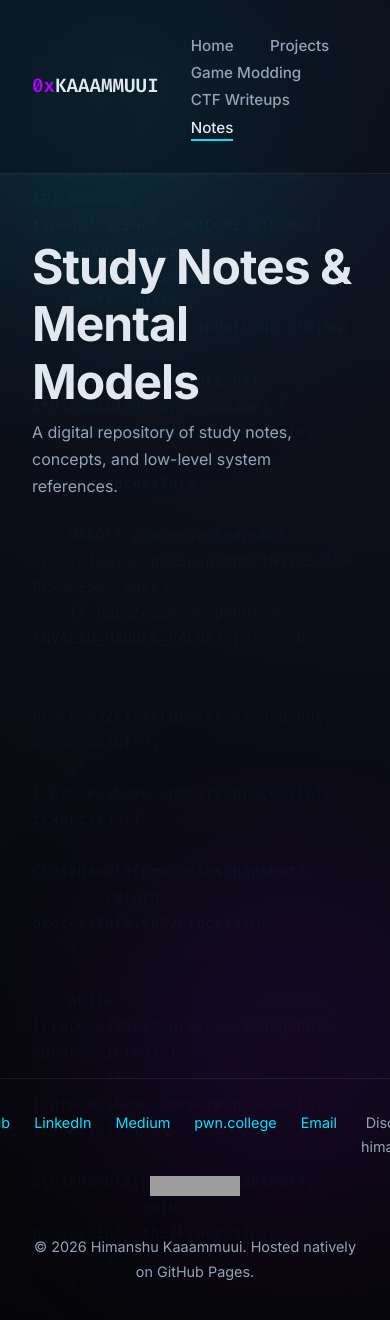
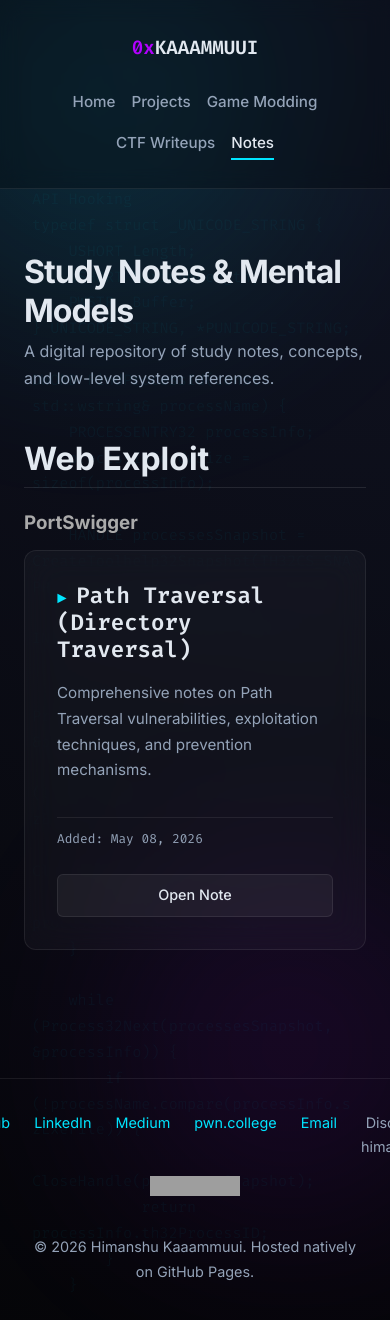
Before and after one commit to HimanshuP601/HimanshuP601.github.io, a Jekyll site: the page built from notes.html, in a window 390 px wide and 1332 px high. Shown: the top 1320 px of the window. Built offline with Jekyll 4.4.1, drawn with Linux system fonts in a browser that asks for light colours; grey boxes are pictures that could not be loaded.

Commit message:
Uploaded one note.

````diff
--- /dev/null
+++ b/_notes/web-exploit/portswigger/path-traversal.md
@@ -0,0 +1,101 @@
+---
+layout: page
+title: "Path Traversal (Directory Traversal)"
+summary: "Comprehensive notes on Path Traversal vulnerabilities, exploitation techniques, and prevention mechanisms."
+date: 2026-05-08
+category: Web Exploit
+subcategory: PortSwigger
+tags: [web-security, portswigger, path-traversal, file-inclusion]
+---
+
+> **Path traversal** (also known as directory traversal) is a vulnerability that enables an attacker to read arbitrary files on the server that is running an application.
+
+This might include:
+*   **Application code and data:** Source code, configuration files, SQLite databases.
+*   **Credentials for back-end systems:** Passwords, API keys, database connection strings.
+*   **Sensitive operating system files:** `/etc/passwd`, `C:\Windows\win.ini`.
+
+In some critical cases, an attacker might be able to *write* to arbitrary files on the server, modifying application data or behavior, which can ultimately lead to full server compromise.
+
+---
+
+## The Core Vulnerability
+
+Imagine an application that loads an image using a URL parameter:
+```html
+<img src="/loadImage?filename=218.png">
+```
+
+Under the hood, the application might append this parameter to a base directory:
+`/var/www/images/` + `218.png` = `/var/www/images/218.png`
+
+If the application implements **no defenses**, an attacker can manipulate the `filename` parameter using `../` (dot-dot-slash) sequences to escape the base directory:
+
+```text
+https://insecure-website.com/loadImage?filename=../../../etc/passwd
+```
+
+The sequence `../` steps up one level in the directory structure. Three consecutive `../` sequences step up from `/var/www/images/` to the filesystem root (`/`), effectively reading `/etc/passwd`.
+
+> **Note on Windows Environments:**
+> Both `../` and `..\` are valid directory traversal sequences on Windows.
+> Example: `https://insecure-website.com/loadImage?filename=..\..\..\windows\win.ini`
+
+---
+
+## Bypassing Common Defenses
+
+Many applications attempt to sanitize user input to prevent path traversal, but these defenses can often be bypassed. Here are common obstacles and how to circumvent them:
+
+### 1. Absolute Paths
+If an application simply strips or blocks directory traversal sequences (`../`), you might be able to bypass it by using an absolute path directly from the filesystem root.
+
+*   **Payload:** `filename=/etc/passwd`
+
+### 2. Nested Traversal Sequences
+If the application strips `../` non-recursively, you can nest the sequences. When the inner sequence is stripped, the outer characters form a new traversal sequence.
+
+*   **Payload:** `....//` or `....\/`
+*   **Example:** `....//....//....//etc/passwd` becomes `../../../etc/passwd` after stripping.
+
+### 3. URL Encoding
+Web application firewalls (WAFs) or the web server itself may block explicit `../` strings. You can sometimes bypass this sanitization by URL encoding, or double URL encoding, the characters.
+
+*   **Standard URL encoding:** `%2e%2e%2f`
+*   **Double URL encoding:** `%252e%252e%252f`
+*   **Non-standard Unicode encodings:** `..%c0%af` or `..%ef%bc%8f`
+
+### 4. Required Base Folder Bypass
+An application may require the user-supplied filename to explicitly *start* with the expected base folder (e.g., `/var/www/images`). You can satisfy this requirement and then traverse out of it.
+
+*   **Payload:** `filename=/var/www/images/../../../etc/passwd`
+
+### 5. Null Byte Bypass (File Extension Validation)
+An application may require the user-supplied filename to *end* with an expected file extension (e.g., `.png`). You can use a null byte (`%00`) to terminate the file path before the required extension, tricking the validation logic while making the filesystem API ignore everything after the null byte.
+
+*   **Payload:** `filename=../../../etc/passwd%00.png`
+
+---
+
+## Prevention & Mitigation
+
+The most effective way to prevent path traversal vulnerabilities is to **avoid passing user-supplied input to filesystem APIs altogether.**
+
+If you *must* pass user-supplied input to filesystem APIs, use a robust, two-layered defense strategy:
+
+1.  **Validate User Input (Allow-listing):** Compare the user input with a strict allow-list of permitted values. If that isn't possible, verify that the input contains *only* permitted content (e.g., strictly alphanumeric characters).
+2.  **Path Canonicalization:** Append the input to the base directory and use a platform filesystem API to canonicalize the resulting path. Verify that the canonicalized path starts securely with the expected base directory.
+
+### Secure Implementation Example (Java)
+
+```java
+// 1. Combine base directory with user input
+File file = new File(BASE_DIRECTORY, userInput);
+
+// 2. Canonicalize and verify the final path
+if (file.getCanonicalPath().startsWith(BASE_DIRECTORY)) {
+    // Path is safe. Process file...
+} else {
+    // Path traversal attempt detected! Reject request.
+}
+```
--- a/assets/css/style.css
+++ b/assets/css/style.css
@@ -110,7 +110,7 @@ h1, h2, h3, h4, h5, h6 {
 }
 
 h1 {
-  font-size: 3rem;
+  font-size: clamp(2rem, 5vw, 3rem);
   letter-spacing: -1px;
 }
 
@@ -213,7 +213,7 @@ main {
 /* Grid Layout & Glassmorphism Cards */
 .grid {
   display: grid;
-  grid-template-columns: repeat(auto-fill, minmax(320px, 1fr));
+  grid-template-columns: repeat(auto-fill, minmax(280px, 1fr));
   gap: 2rem;
 }
 
@@ -325,6 +325,9 @@ a.social-btn:hover {
   backdrop-filter: blur(16px);
   max-width: 900px;
   margin: 0 auto;
+  overflow-wrap: break-word;
+  word-wrap: break-word;
+  min-width: 0;
 }
 .post-content h2, .post-content h3 {
   color: var(--text-main);
@@ -342,6 +345,8 @@ a.social-btn:hover {
   color: var(--accent-purple);
   border-radius: 4px;
   font-family: monospace;
+  word-break: break-word;
+  white-space: pre-wrap;
 }
 .post-content pre {
   background: #000;
@@ -350,6 +355,11 @@ a.social-btn:hover {
   overflow-x: auto;
   margin-bottom: 1.5rem;
   border-radius: 8px;
+  max-width: 100%;
+}
+.highlighter-rouge {
+  max-width: 100%;
+  overflow-x: auto;
 }
 .post-content pre code {
   background: transparent;
@@ -476,6 +486,28 @@ footer {
   }
 }
 
+@media (max-width: 768px) {
+  header .container {
+    flex-direction: column;
+    gap: 1.5rem;
+  }
+  nav {
+    display: flex;
+    flex-wrap: wrap;
+    justify-content: center;
+    gap: 1rem;
+  }
+  nav a {
+    margin-left: 0;
+  }
+  .post-content {
+    padding: 1.5rem;
+  }
+  .container {
+    padding: 0 1.5rem;
+  }
+}
+
 /* Glitch Effect */
 .glitch {
   position: relative;
--- a/notes.html
+++ b/notes.html
@@ -7,8 +7,20 @@ title: Research Notes
     <h1 style="margin-bottom: 0.5rem;">Study Notes & Mental Models</h1>
     <p style="margin-bottom: 3rem;">A digital repository of study notes, concepts, and low-level system references.</p>
 
-    <div class="grid">
-        {% for note in site.notes %}
+    {% assign grouped_notes = site.notes | group_by: "category" %}
+    {% for category in grouped_notes %}
+        {% if category.name %}
+            <h2 style="margin-top: 2rem; margin-bottom: 1rem; border-bottom: 1px solid rgba(255,255,255,0.1); padding-bottom: 0.5rem;">{{ category.name }}</h2>
+        {% endif %}
+
+        {% assign subcategories = category.items | group_by: "subcategory" %}
+        {% for subcategory in subcategories %}
+            {% if subcategory.name %}
+                <h3 style="margin-top: 1.5rem; margin-bottom: 1rem; color: #aaa;">{{ subcategory.name }}</h3>
+            {% endif %}
+
+            <div class="grid" style="margin-bottom: 2rem;">
+                {% for note in subcategory.items %}
                     <div class="card">
                         <h3>{{ note.title }}</h3>
                         <p style="margin-bottom: 1.5rem;">{{ note.summary }}</p>
@@ -19,4 +31,6 @@ title: Research Notes
                     </div>
                 {% endfor %}
             </div>
+        {% endfor %}
+    {% endfor %}
 </div>
````
Also changed, not shown: 13 other files. Lines whose indentation alone changed are shown as unchanged.
